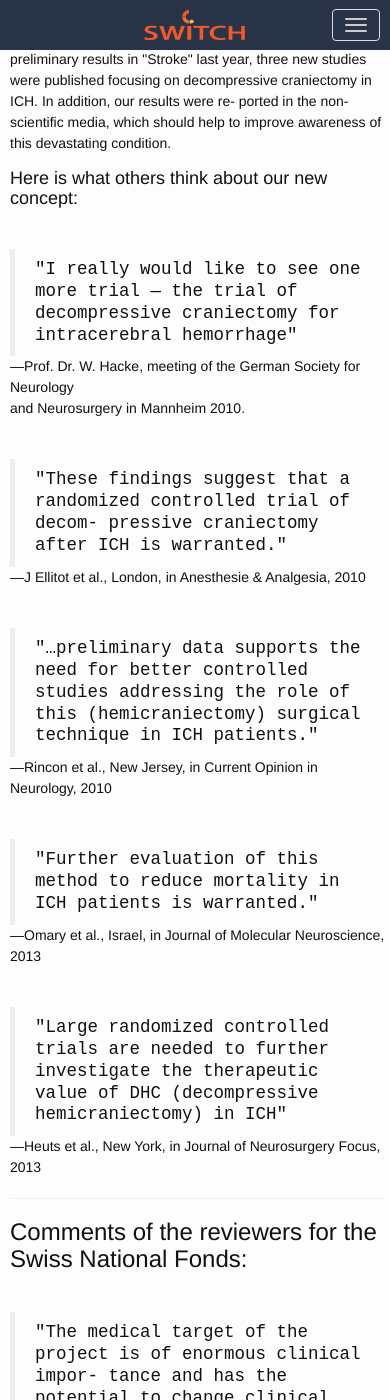
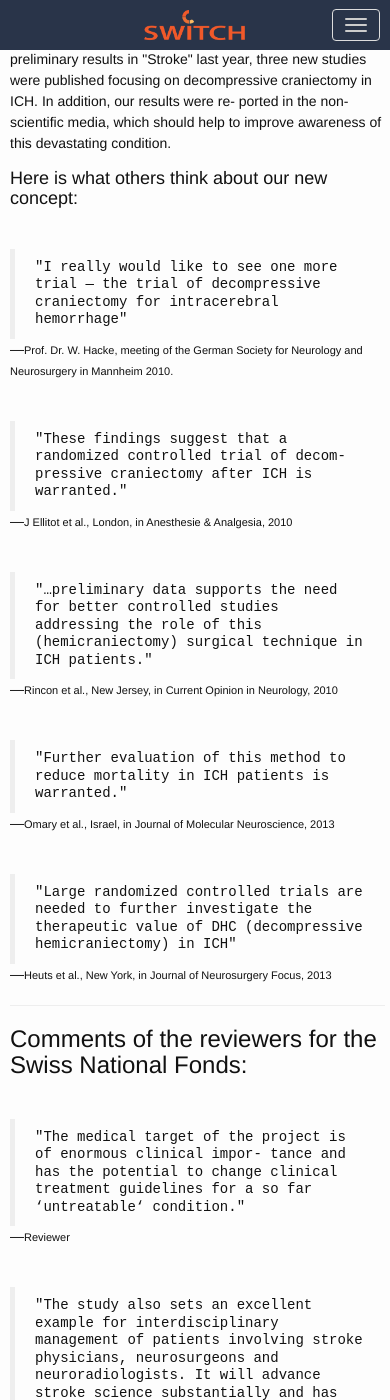
Before and after one commit to bressanj/switch, a Jekyll site: the page built from article/index.md, in a window 390 px wide and 1400 px high, scrolled down 4131 px. Built offline with Jekyll 4.4.1, drawn with Linux system fonts in a browser that asks for light colours; Markdown is read by kramdown in place of the engine named in the settings.

Commit message:
Changes in quotes and pull-down menu for iPhone

```diff
--- a/article/index.md
+++ b/article/index.md
@@ -90,8 +90,7 @@
 
 >&quot;I really would like to see one more trial &mdash; the trial of decompressive craniectomy for intracerebral hemorrhage&quot;
 
-&mdash;<cite>Prof. Dr. W. Hacke, meeting of the German Society for Neurology
-and Neurosurgery in Mannheim 2010.</cite>
+&mdash;<cite>Prof. Dr. W. Hacke, meeting of the German Society for Neurology and Neurosurgery in Mannheim 2010.</cite>
 
 >&quot;These findings suggest that a randomized controlled trial of decom- pressive craniectomy after ICH is warranted.&quot;
 
--- a/basic_includes/css/styles.css
+++ b/basic_includes/css/styles.css
@@ -385,6 +385,27 @@
       font-size: 14px;
    }
 
+   blockquote p {
+      font-size: 14px;
+   }
+
+   article p cite {
+      font-size: 11px;
+   }
+
+   h2 a.post-link{
+      font-size: 24px;
+   }
+
+   .navbar-nav>li {
+      border-bottom: 1px solid #707c8e;
+   }
+
+   .navbar-nav>li a {
+      color: #fff;
+      text-align: center;
+    }
+
    #myCarousel .item { height: 400px;}
 
    #myCarousel .carousel-caption h4 {
```
